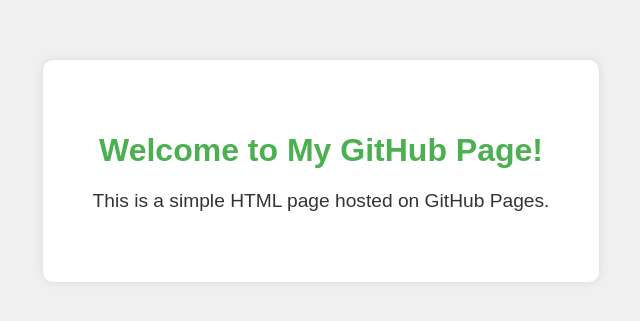
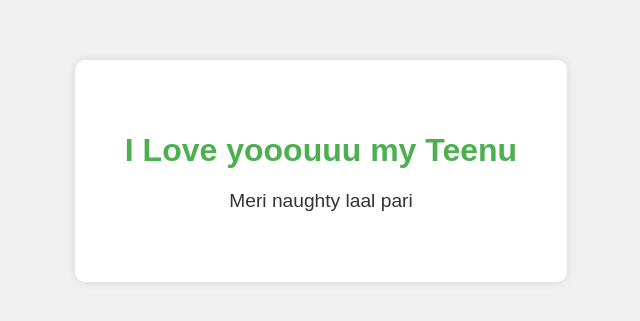
Before and after one commit to piyushgrv/personal.github.io, a plain HTML site: page index.html in a window 1280 px wide. Shown: the part 229-550 px from the top of the page, without its empty margins (319-959 px from the left). Drawn offline with Linux system fonts and the light colour scheme.

Commit message:
Update index.html

```diff
--- a/index.html
+++ b/index.html
@@ -33,8 +33,8 @@
 </head>
 <body>
     <div class="container">
-        <h1>Welcome to My GitHub Page!</h1>
-        <p>This is a simple HTML page hosted on GitHub Pages.</p>
+        <h1>I Love yooouuu my Teenu</h1>
+        <p>Meri naughty laal pari</p>
     </div>
 </body>
 </html>
```
